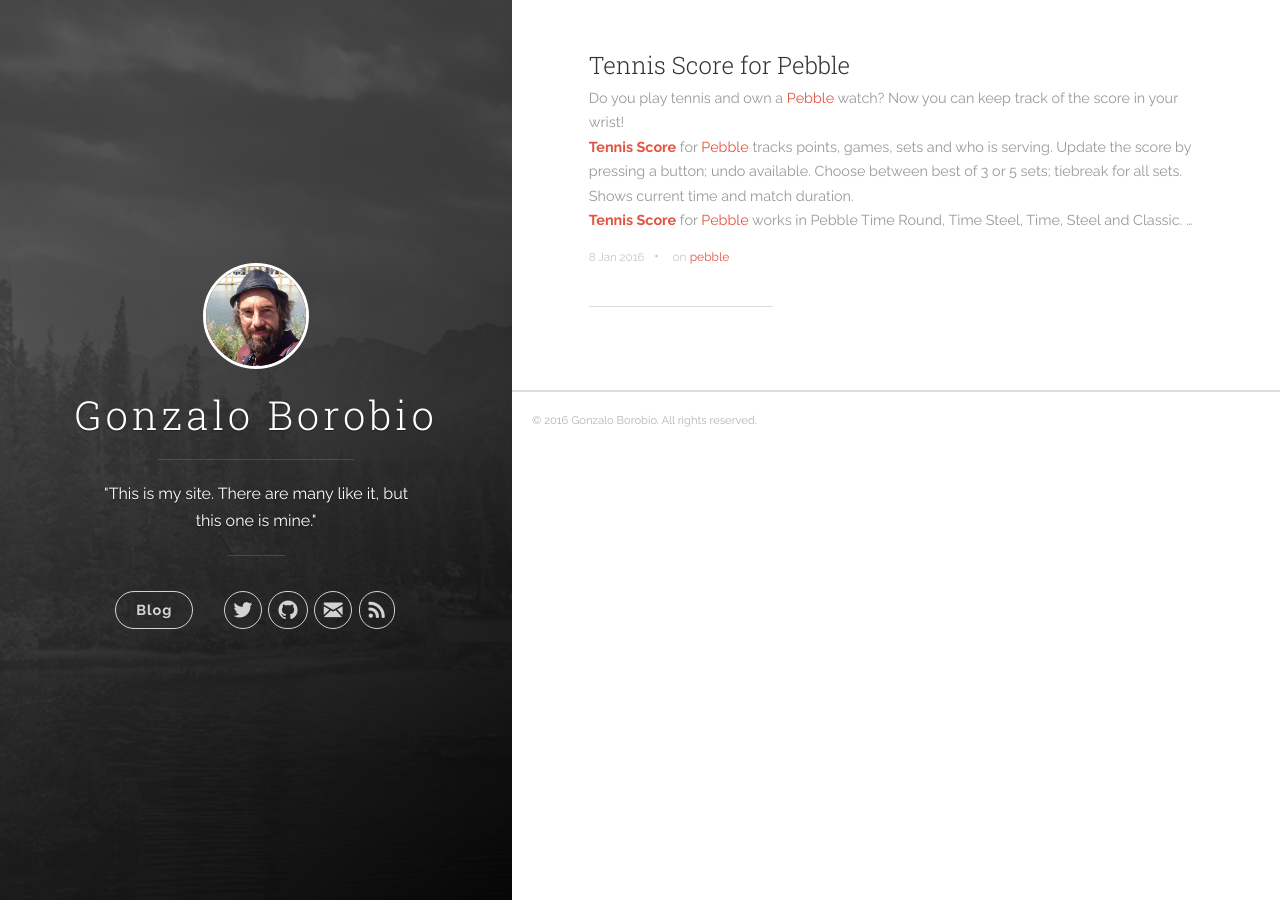
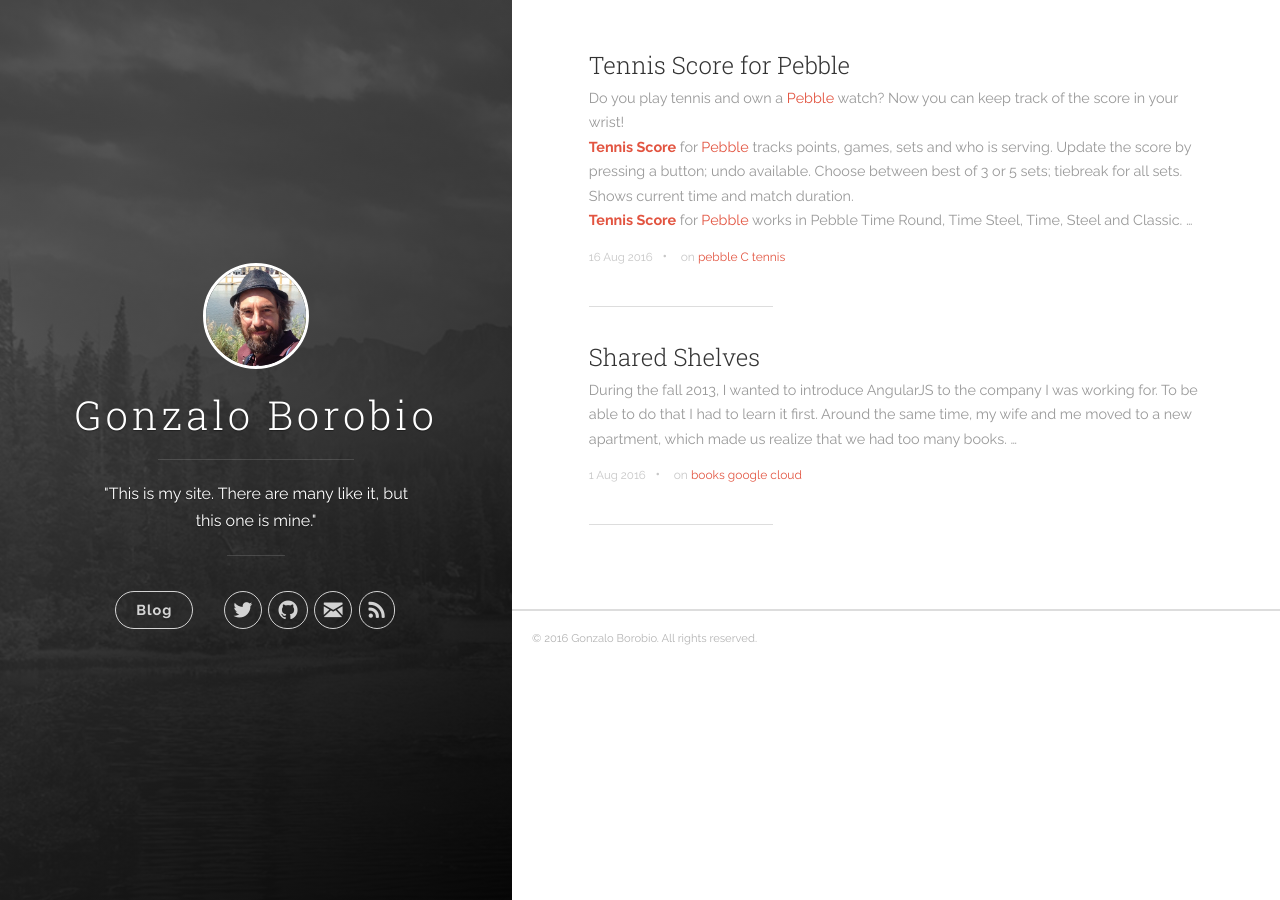
Before and after one commit to gborobio73/gborobio73.github.io, a Jekyll site: the page built from index.html, in a window 1280 px wide. Built offline with Jekyll 4.4.1, drawn with Linux system fonts in a browser that asks for light colours; nearby versions of some CDN libraries; the list of posts is cut into pages by our own code.

Commit message:
shared shelves

```diff
--- /dev/null
+++ b/_posts/2016-08-01-shared-shelves-no-login.markdown
@@ -0,0 +1,32 @@
+---
+title:  "Shared Shelves"
+date:   2016-08-01 15:04:23
+categories: [books, software development]
+tags: [books, google cloud]
+---
+
+During the fall 2013, I wanted to introduce AngularJS to the company I was working for. To be able to do that I had to learn it first. Around the same time, my wife and me moved to a new apartment, which made us realize that we had too many books.
+
+That's the reason why I built **[Shared Shelves](http://www.sharedshelves.net/)**.
+
+You can find more details about the app [here](http://www.sharedshelves.net/#/FAQ).
+
+## Technical Details:
+
+It's a SPA with a Java backend, all hosted in Google cloud.
+
+**Frontend**
+
+- HTML, CSS, JavaScript and [AngularJS 1.4](https://angularjs.org)
+
+**Backend**
+
+- Java 7 / Google SDK 1.9.5
+
+- [Objectify](https://github.com/objectify/objectify) and [Google Cloud Datastore](https://cloud.google.com/appengine/docs/java/datastore/)
+
+- [Google Books](https://books.google.com) engine, plus Finnish and Spanish online bookstores.
+
+Frontend and backend communicate via RESTful interfaces. There are also servlets that deal with log in/out.
+
+I'm still developing it, but not as actively as my other pet project: [Tennis Score for Pebble](http://gborobio73.github.io/2016/tennis-score-for-pebble/)
--- a/_posts/2016-08-16-tennis-score-for-pebble.markdown
+++ b/_posts/2016-08-16-tennis-score-for-pebble.markdown
@@ -1,8 +1,8 @@
 ---
 title:  "Tennis Score for Pebble"
-date:   2016-01-08 15:04:23
-categories: [pebble]
-tags: [pebble]
+date:   2016-08-16 15:04:23
+categories: [smart watch, software development]
+tags: [pebble, C, tennis]
 ---
 Do you play tennis and own a [Pebble][pebble] watch? Now you can keep track of the score in your wrist! <br>
 [**Tennis Score**][pebbleapp] for [Pebble][pebble] tracks points, games, sets and who is serving. Update the score by pressing a button; undo available. Choose between best of 3 or 5 sets; tiebreak for all sets. Shows current time and match duration.
```
